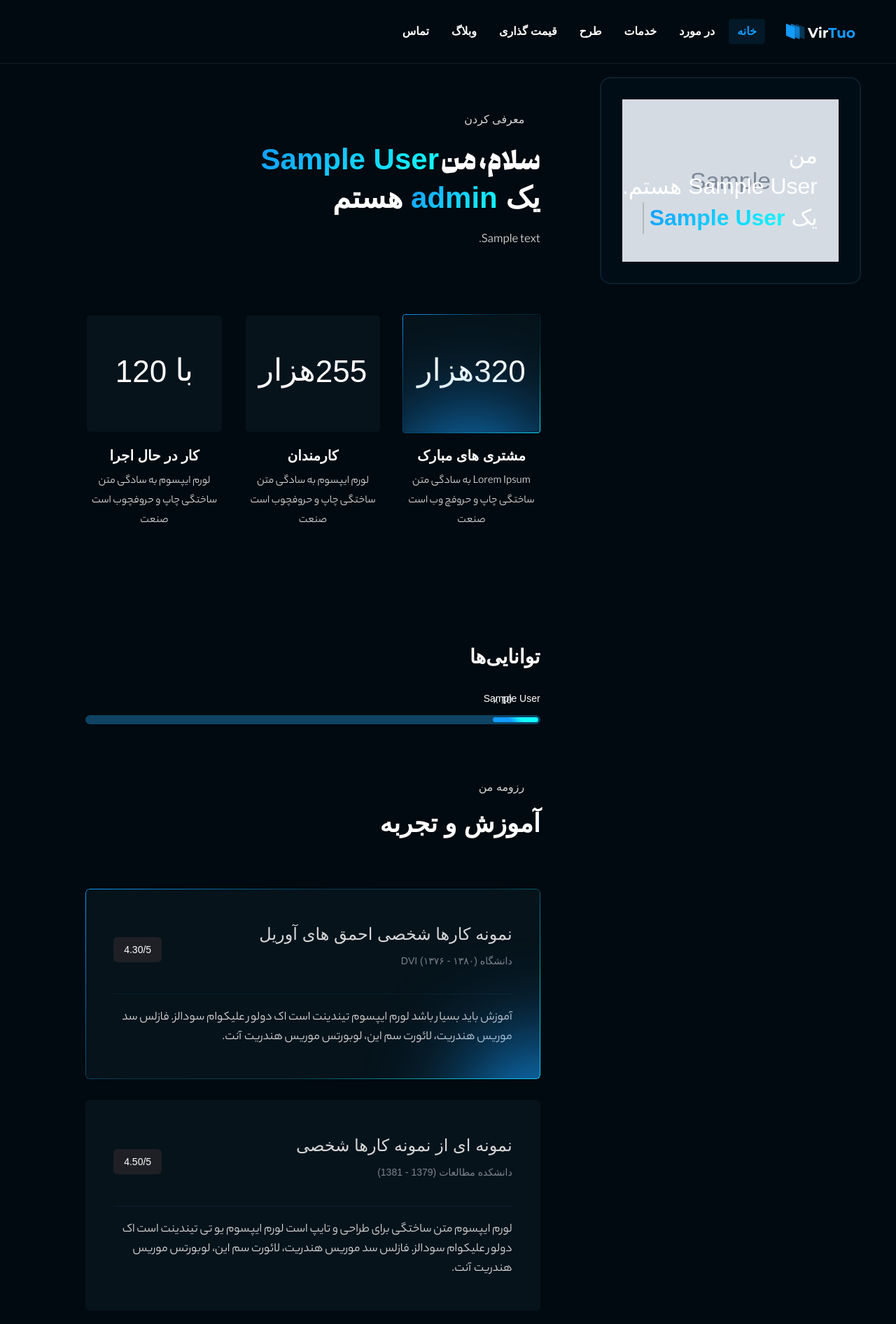
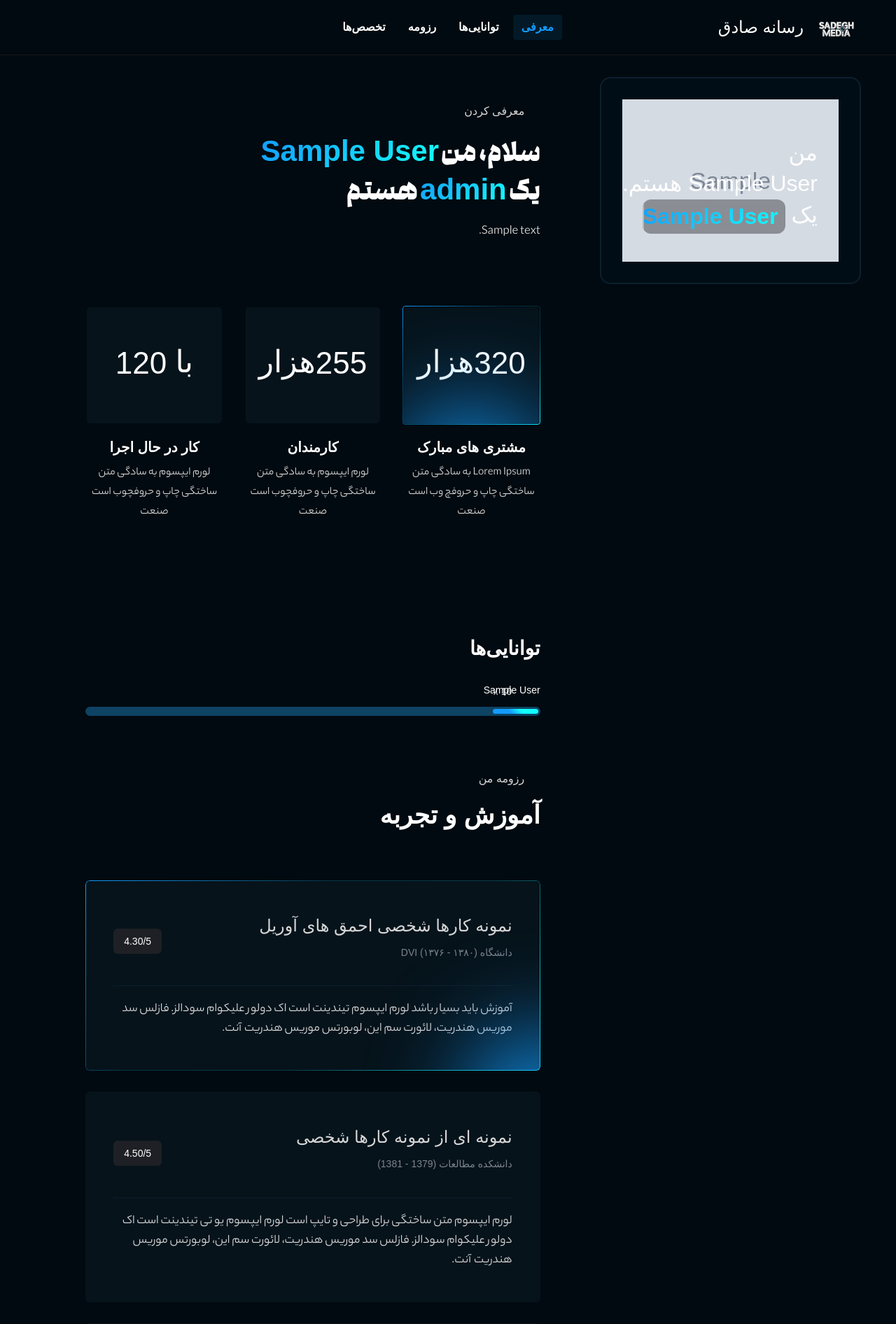
Before and after one commit to Agentagc/Sadegh-Media, a Laravel app: a page that uses resources/views/members/pages/member.blade.php in a window 1280 px wide. Shown: the top 1892 px of the page at 70% size. Run offline with Laravel 12, Linux system fonts and the light colour scheme; data comes from the database, SQL or seed files in the repository; tables that the repository leaves empty hold one stand-in row (values such as "Sample post"); grey boxes marked "Sample" are stand-in pictures; some libraries are stand-ins or nearby versions; some web fonts are replaced.

Commit message:
feat: finalize demo
- wire member detail page (avatar, roles, abilities, skills, contact)
- fix header nav links (member + main site)
- add custom logo with Gofteh font
- cd-words-wrapper background for contrast
- user-select none on hero content
- fix footer setting keys
- conditional nav items based on member data

```diff
--- a/app/Providers/Filament/AdminPanelProvider.php
+++ b/app/Providers/Filament/AdminPanelProvider.php
@@ -28,8 +28,11 @@ class AdminPanelProvider extends PanelProvider
             ->id('admin')
             ->path('admin')
             ->login()
+            ->brandLogo(fn () => view('filament.logo-dark'))
+            ->darkModeBrandLogo(fn () => view('filament.logo'))
+            ->brandLogoHeight('3.5rem')
             ->colors([
-                'primary' => Color::Amber,
+                'primary' => "#139bfd",
             ])
             ->discoverResources(in: app_path('Filament/Resources'), for: 'App\Filament\Resources')
             ->discoverPages(in: app_path('Filament/Pages'), for: 'App\Filament\Pages')
--- a/resources/views/members/layouts/partials/footer.blade.php
+++ b/resources/views/members/layouts/partials/footer.blade.php
@@ -15,10 +15,22 @@
                         <div class="single-footer-wrapper border-right mr--20">
                             <div class="logo">
                                 <a href="index.html">
-                                    <img
-                                        alt="Virtuo - Personal Portfolio HTML Template for developers and freelancers"
-                                        src="{{ asset("assets/images/logo/white-logo-reeni.png") }}"
-                                    />
+{{--                                    <img--}}
+{{--                                        alt="Virtuo - Personal Portfolio HTML Template for developers and freelancers"--}}
+{{--                                        src="{{ asset("assets/images/logo/white-logo-reeni.png") }}"--}}
+{{--                                    />--}}
+
+                                    <div style="display: flex; align-items: center; gap: 16px;">
+                                        <img
+                                            src="{{ asset('assets/images/logo/sadegh-media-01.jpg') }}"
+                                            alt="رسانه صادق"
+                                            style="width: 65px; height: 65px; border-radius: 14px; object-fit: cover; margin-top: 8px;"
+                                        />
+                                        <span
+                                            style="font-family: 'Gofteh',sans-serif !important;, Tahoma, sans-serif; font-size: 38px; font-weight: 500; color: white;">
+                                    رسانه صادق
+                                </span>
+                                    </div>
                                 </a>
                             </div>
                             <p class="description">
--- a/resources/views/members/layouts/partials/header.blade.php
+++ b/resources/views/members/layouts/partials/header.blade.php
@@ -5,42 +5,40 @@
                 <div class="header-fluid-main-wrapper">
                     <div class="left-area">
                         <div class="logo">
-                            <a href="index.html">
-                                <img
-                                    alt="Virtuo - Personal Portfolio HTML Template for developers and freelancers"
-                                    class="logo-dark"
-                                    src="{{ asset("assets/images/logo/white-logo-reeni.png") }}"
-                                />
-                                <img
-                                    alt="Virtuo - Personal Portfolio HTML Template for developers and freelancers"
-                                    class="logo-white"
-                                    src="{{ asset("assets/images/logo/white-logo-reeni.png") }}"
-                                />
+                            <a href="{{ url('/') }}">
+{{--                                <img--}}
+{{--                                    alt="Virtuo - Personal Portfolio HTML Template for developers and freelancers"--}}
+{{--                                    class="logo-dark"--}}
+{{--                                    src="{{ asset("assets/images/logo/white-logo-reeni.png") }}"--}}
+{{--                                />--}}
+{{--                                <img--}}
+{{--                                    alt="Virtuo - Personal Portfolio HTML Template for developers and freelancers"--}}
+{{--                                    class="logo-white"--}}
+{{--                                    src="{{ asset("assets/images/logo/white-logo-reeni.png") }}"--}}
+{{--                                />--}}
+                                <div style="display: flex; align-items: center; gap: 12px;">
+                                    <img
+                                        src="{{ asset('assets/images/logo/sadegh-media-01-noBG-light.png') }}"
+                                        alt="رسانه صادق"
+                                        style="width: 70px; height: 70px; border-radius: 14px; object-fit: cover; margin-top: 8px;"
+                                    />
+                                    <span
+                                        style="font-family: 'Gofteh',sans-serif, Tahoma, sans-serif; font-size: 24px; font-weight: 500; color: white;">
+                                    رسانه صادق
+                                </span>
+                                </div>
                             </a>
                         </div>
-                        <nav class="tmp-mainmenu-nav d-none d-xl-block">
+                        <nav class="tmp-mainmenu-nav d-none d-xl-block" style="position: absolute; left: 50%; transform: translateX(-50%);">
                             <ul class="tmp-mainmenu onepagenav">
-                                <li>
-                                    <a href="index-04.html#home">خانه</a>
-                                </li>
-                                <li>
-                                    <a href="index-04.html#about">در مورد</a>
-                                </li>
-                                <li>
-                                    <a href="index-04.html#service">خدمات</a>
-                                </li>
-                                <li>
-                                    <a href="index-04.html#portfolio">طرح</a>
-                                </li>
-                                <li>
-                                    <a href="index-04.html#pricing">قیمت گذاری</a>
-                                </li>
-                                <li>
-                                    <a href="index-04.html#blog">وبلاگ</a>
-                                </li>
-                                <li>
-                                    <a href="index-04.html#contacts">تماس</a>
-                                </li>
+                                <li><a href="#home">معرفی</a></li>
+                                @if(isset($member) && $member->abilities->isNotEmpty())
+                                    <li><a href="#abilities">توانایی‌ها</a></li>
+                                @endif
+                                <li><a href="#resume">رزومه</a></li>
+                                @if(isset($member) && $member->skills->isNotEmpty())
+                                    <li><a href="#skills">تخصص‌ها</a></li>
+                                @endif
                             </ul>
                         </nav>
                     </div>
--- a/resources/views/members/pages/member.blade.php
+++ b/resources/views/members/pages/member.blade.php
@@ -11,17 +11,28 @@
             <div class="inner">
                 <div class="header-top">
                     <div class="logo">
-                        <a class="logo-area" href="index.html">
-                            <img
-                                alt="Virtuo - Personal Portfolio HTML Template for developers and freelancers"
-                                class="logo-dark"
-                                src="{{ asset("assets/images/logo/white-logo-reeni.png") }}"
-                            />
-                            <img
-                                alt="Virtuo - Personal Portfolio HTML Template for developers and freelancers"
-                                class="logo-white"
-                                src="{{ asset("assets/images/logo/dark-logo-virtuo.png") }}"
-                            />
+                        <a class="logo-area" href="{{ url('/') }}">
+{{--                            <img--}}
+{{--                                alt="Virtuo - Personal Portfolio HTML Template for developers and freelancers"--}}
+{{--                                class="logo-dark"--}}
+{{--                                src="{{ asset("assets/images/logo/white-logo-reeni.png") }}"--}}
+{{--                            />--}}
+{{--                            <img--}}
+{{--                                alt="Virtuo - Personal Portfolio HTML Template for developers and freelancers"--}}
+{{--                                class="logo-white"--}}
+{{--                                src="{{ asset("assets/images/logo/dark-logo-virtuo.png") }}"--}}
+{{--                            />--}}
+                            <div style="display: flex; align-items: center; gap: 12px;">
+                                <img
+                                    src="{{ asset('assets/images/logo/sadegh-media-01-noBG-light.png') }}"
+                                    alt="رسانه صادق"
+                                    style="width: 70px; height: 70px; border-radius: 14px; object-fit: cover; margin-top: 8px;"
+                                />
+                                <span
+                                    style="font-family: 'Gofteh',sans-serif, Tahoma, sans-serif; font-size: 24px; font-weight: 500; color: white;">
+                                    رسانه صادق
+                                </span>
+                            </div>
                         </a>
                     </div>
                     <div class="close-menu">
@@ -31,24 +42,15 @@
                     </div>
                 </div>
                 <ul class="tmp-mainmenu onepagenav">
-                    <li>
-                        <a href="index-04.html#home">خانه</a>
-                    </li>
-                    <li>
-                        <a href="index-04.html#about">در مورد</a>
-                    </li>
-                    <li>
-                        <a href="index-04.html#service">خدمات</a>
-                    </li>
-                    <li>
-                        <a href="index-04.html#portfolio">طرح</a>
-                    </li>
-                    <li>
-                        <a href="index-04.html#blog">وبلاگ</a>
-                    </li>
-                    <li>
-                        <a href="index-04.html#contacts">تماس</a>
-                    </li>
+                    <li><a href="#home">معرفی</a></li>
+                    @if($member->abilities->isNotEmpty())
+                        <li><a href="#abilities">توانایی‌ها</a></li>
+                    @endif
+                    <li><a href="#resume">رزومه</a></li>
+                    @if($member->skills->isNotEmpty())
+                        <li><a href="#skills">تخصص‌ها</a></li>
+                    @endif
+                    <li><a href="{{ url('/') }}">بازگشت به خانه</a></li>
                 </ul>
                 <div class="social-wrapper mt--40">
                     <span class="subtitle">با من پیدا کن</span>
@@ -81,9 +83,12 @@
                                 من<br/>{{ $member->full_name }} هستم.<br/>یک
                                 <span class="header-caption">
                     <span class="cd-headline clip is-full-width">
-                      <span class="cd-words-wrapper" style="width: 228.812px">
+                      <span class="cd-words-wrapper" style=" background: rgba(0, 0, 0, 0.35);
+                      border-radius: 12px;
+                      padding: 2px 10px;
+                      backdrop-filter: blur(3px);">
                           @foreach($member->roles as $index => $role)
-                              <b class="theme-gradient {{ $index === 0 ? 'is-visible' : 'is-hidden' }}">
+                              <b class="theme-gradient {{ $index === 0 ? 'is-visible' : 'is-hidden' }} ">
                                   {{ $role->title }}
                               </b>
                           @endforeach
@@ -106,9 +111,10 @@
                                     <i class="fa-regular fa-house"></i>معرفی کردن
                                 </h4>
                                 <h1 class="">سلام، من <strong><span
-                                            class="theme-gradient">{{ $member->full_name }} </span><br/> یک <span
-                                            class="theme-gradient">{{ $member->role_title }}</span> هستم
-                                    </strong></h1>
+                                            class="theme-gradient">{{ $member->full_name }} </span></strong><br/> یک
+                                    <strong><span
+                                            class="theme-gradient">{{ $member->role_title }}</span></strong> هستم
+                                </h1>
                                 <p class="">{{ $member->bio }}</p>
                             </div>
                         </div>
@@ -209,6 +215,7 @@
                         <!-- tmp IDK area start -->
                         <div
                             class="tmp-section-gapBottom banner-personal-portfolio experience-style-list signle-section"
+                            id="resume"
                         >
                             <div class="section-header pb--20">
                                 <h4 class="subtitle wow move-right">
@@ -300,7 +307,8 @@
                         <!-- tmp skill area start  -->
                         @if($member->skills->isNotEmpty())
                             <div
-                                class="tmp-service-area tmp-section-gapBottom banner-personal-portfolio signle-section">
+                                class="tmp-service-area tmp-section-gapBottom banner-personal-portfolio signle-section"
+                                id="skills">
                                 <div class="row">
                                     <div class="col-lg-12">
                                         <div class="section-header">
```
Also changed, not shown: resources/views/filament/logo-dark.blade.php (added, +21 -0 lines), resources/views/filament/logo.blade.php (added, +20 -0 lines), resources/views/main/layouts/partials/footer.blade.php (+16 -4 lines), resources/views/main/layouts/partials/header.blade.php (+32 -8 lines), resources/views/main/pages/home.blade.php (+9 -7 lines), public/assets/images/logo/resane-sadegh-01.png (added), public/assets/images/logo/sadegh-media-01-noBG-dark.png (added), public/assets/images/logo/sadegh-media-01-noBG-light.png (added), public/assets/images/logo/sadegh-media-01.jpg (added), public/assets/images/logo/sadegh-media-02.jpg (added), public/assets/js/main.js.
